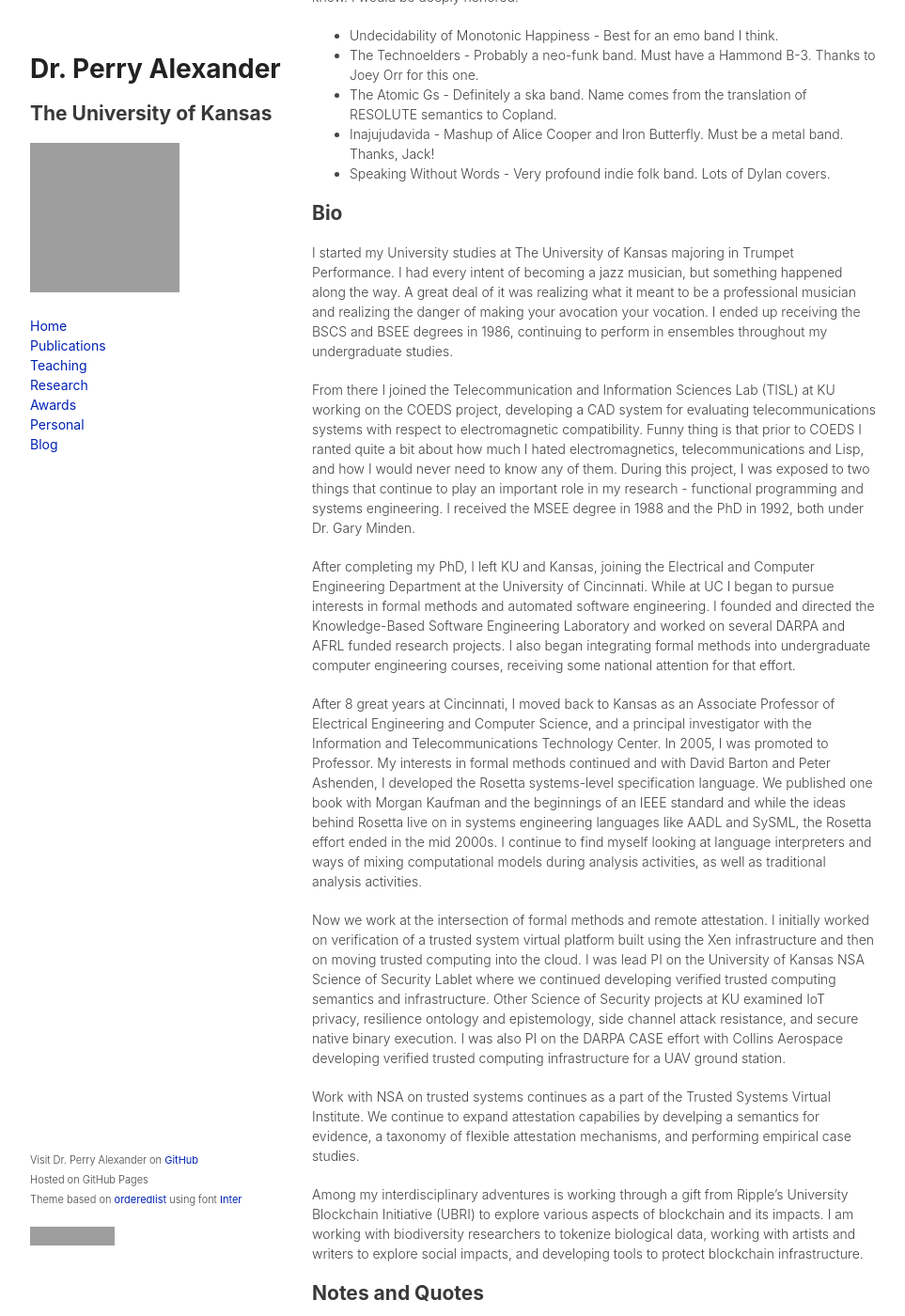
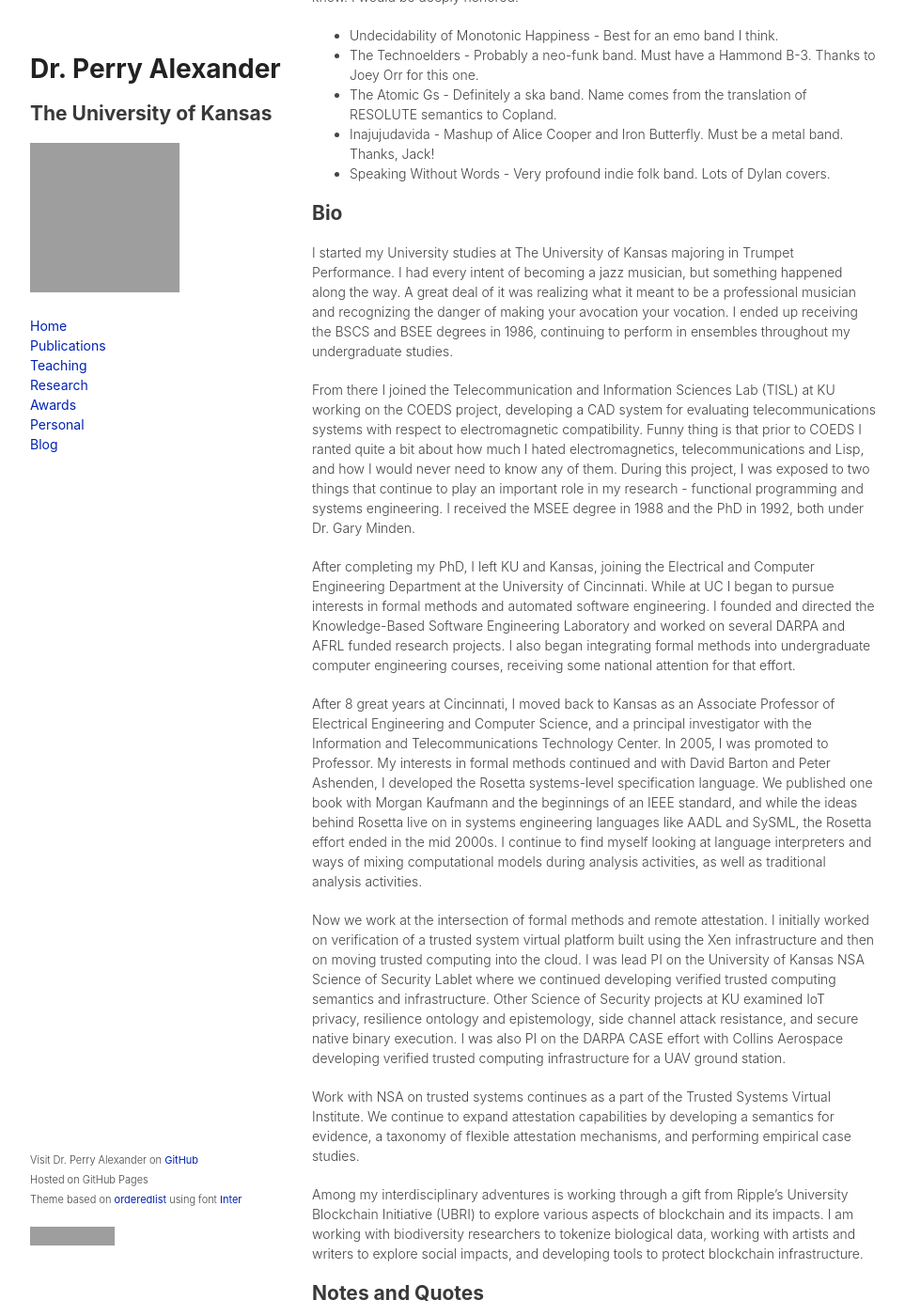
Before and after one commit to palexand/palexand.github.io, a Jekyll site: the page built from personal.md, in a window 1280 px wide and 1400 px high, scrolled down 492 px. Shown: the whole window at 94% size, without its empty margins (158-1121 px from the left). Built offline with Jekyll 4.4.1, drawn with Linux system fonts in a browser that asks for light colours; some web fonts are replaced; some of the changed text lies outside the part shown; grey boxes are pictures that could not be loaded.

Commit message:
proofread and fix typos in personal.md
Corrects brand/publisher/conference name spellings (Etymotic, Morgan
Kaufmann, International Congress of Mathematicians), fixes two typos
(capabilities, developing), adds missing punctuation, hyphenates
first-time, and cleans up blockquote formatting.

Co-Authored-By: Claude Sonnet 4.6 <noreply@anthropic.com>

```diff
--- a/personal.md
+++ b/personal.md
@@ -45,7 +45,7 @@ honored.
 I started my University studies at The University of Kansas majoring
 in Trumpet Performance. I had every intent of becoming a jazz
 musician, but something happened along the way. A great deal of it was
-realizing what it meant to be a professional musician and realizing
+realizing what it meant to be a professional musician and recognizing
 the danger of making your avocation your vocation. I ended up
 receiving the BSCS and BSEE degrees in 1986, continuing to perform in
 ensembles throughout my undergraduate studies.
@@ -75,8 +75,8 @@ Professor of Electrical Engineering and Computer Science, and a principal
 investigator with the Information and Telecommunications Technology Center. In
 2005, I was promoted to Professor. My interests in formal methods continued and
 with David Barton and Peter Ashenden, I developed the Rosetta systems-level
-specification language.  We published one book with Morgan Kaufman and the
-beginnings of an IEEE standard and while the ideas behind Rosetta live on in
+specification language.  We published one book with Morgan Kaufmann and the
+beginnings of an IEEE standard, and while the ideas behind Rosetta live on in
 systems engineering languages like AADL and SySML, the Rosetta effort ended in
 the mid 2000s. I continue to find myself looking at language interpreters and
 ways of mixing computational models during analysis activities, as well as
@@ -94,7 +94,7 @@ Aerospace developing verified trusted computing infrastructure for a UAV ground
 station.
 
 Work with NSA on trusted systems continues as a part of the Trusted Systems
-Virtual Institute.  We continue to expand attestation capabilies by develping a
+Virtual Institute.  We continue to expand attestation capabilities by developing a
 semantics for evidence, a taxonomy of flexible attestation mechanisms, and
 performing empirical case studies.
 
@@ -140,11 +140,11 @@ David Hilbert, _International Congress of Mathematics_, Paris, 1900
 
 Dave Carter, _Happytown_
 
->It's mathematics, son! You can argue with me, but you can't argue with figures!
+> It's mathematics, son! You can argue with me, but you can't argue with figures!
 
 Foghorn Leghorn
 
->If anybody wants to keep creating, they have to be about change.
+> If anybody wants to keep creating, they have to be about change.
 
 Miles Davis
 
@@ -152,7 +152,7 @@ Miles Davis
 
 Epictetus
 
-> It is easier to be gigantic than beautiful
+> It is easier to be gigantic than beautiful.
 
 Friedrich Nietzsche
 
```
Also changed, not shown: other parts of personal.md (+7 -7 lines).
